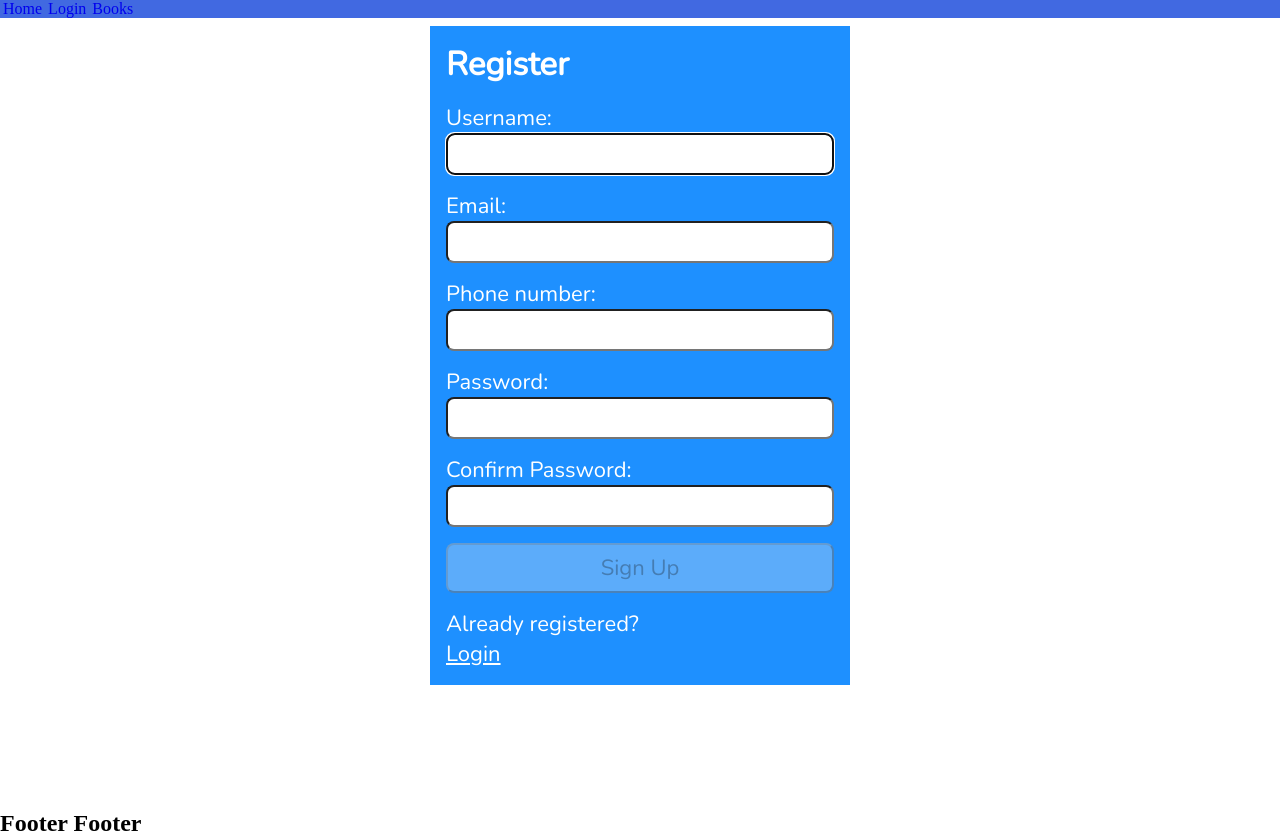
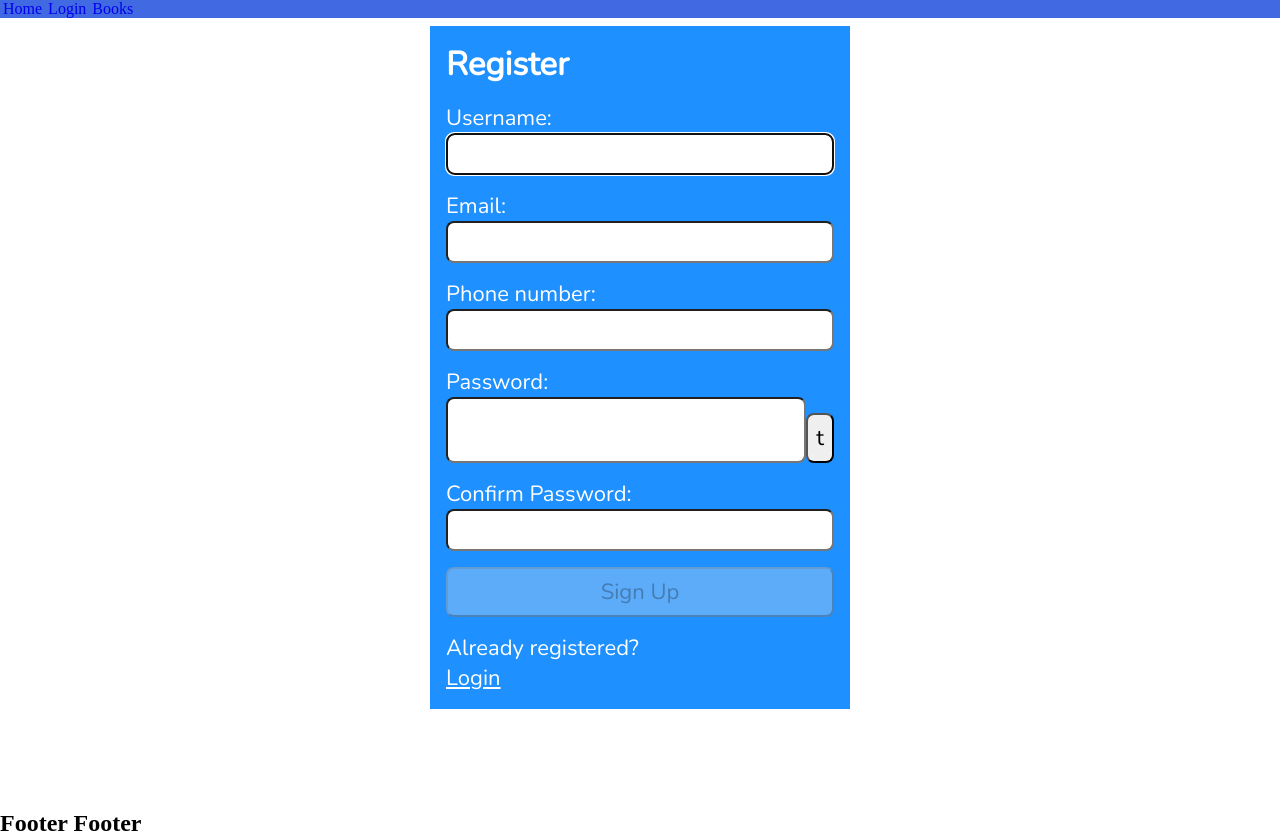
Before and after one commit to CapitalRhino/BiblioExchange, a React (Create React App) app in the folder AspNetReactMySql/appfrontend/: page /Register in a window 1280 px wide. Built offline with nearby package versions, Linux system fonts and the light colour scheme; no server answers.

Commit message:
passwoedToggle start

```diff
--- /dev/null
+++ b/AspNetReactMySql/appfrontend/src/Auth/PasswordToggle.js
@@ -0,0 +1,23 @@
+import React from 'react'
+
+function PasswordToggle({ params }) {
+    const { id, pwd, setPwd, describedby, validPwd, setPwdFocus } = params
+    return (
+        <div className="passwordShow">
+        <input
+            type="password"
+            id={id}
+            onChange={(e) => setPwd(e.target.value)}
+            value={pwd}
+            required
+            aria-invalid={validPwd ? "false" : "true"}
+            aria-describedby={describedby}
+            onFocus={() => setPwdFocus(true)}
+            onBlur={() => setPwdFocus(false)}
+        />
+        <button>t</button>
+        </div>
+    )
+}
+
+export default PasswordToggle
--- a/AspNetReactMySql/appfrontend/src/Auth/Register.js
+++ b/AspNetReactMySql/appfrontend/src/Auth/Register.js
@@ -5,6 +5,7 @@ import axios from '../api/axios';
 import { Link, useNavigate } from "react-router-dom";
 import '../Styles/Register.css';
 import AuthContext from "./AuthProvider";
+import PasswordToggle from "./PasswordToggle";
 
 const USER_REGEX = /^[A-z][A-z0-9-_]{3,23}$/;
 const PWD_REGEX = /^(?=.*[a-z])(?=.*[A-Z])(?=.*[0-9])(?=.*[!@#$%]).{8,24}$/;
@@ -189,7 +190,7 @@ const Register = () => {
                             <FontAwesomeIcon icon={faCheck} className={validPwd ? "valid" : "hide"} />
                             <FontAwesomeIcon icon={faTimes} className={validPwd || !pwd ? "hide" : "invalid"} />
                         </label>
-                        <input
+                        {/* <input
                             type="password"
                             id="password"
                             onChange={(e) => setPwd(e.target.value)}
@@ -199,7 +200,8 @@ const Register = () => {
                             aria-describedby="pwdnote"
                             onFocus={() => setPwdFocus(true)}
                             onBlur={() => setPwdFocus(false)}
-                        />
+                        /> */}
+                        <PasswordToggle params={{password:"password",pwd:pwd,setPwd:setPwd,describedby:"pwdnote",validPwd:validPwd,setPwdFocus:setPwdFocus}}/>
                         <p id="pwdnote" className={pwdFocus && !validPwd ? "instructions" : "offscreen"}>
                             <FontAwesomeIcon icon={faInfoCircle} />
                             8 to 24 characters.<br />
--- a/AspNetReactMySql/appfrontend/src/Styles/Register.css
+++ b/AspNetReactMySql/appfrontend/src/Styles/Register.css
@@ -106,3 +106,21 @@ label,
 .line {
     display: inline-block;
 }
+.passwordShow
+{
+    display: flex;
+    flex-direction: row;
+    flex-wrap: nowrap;
+}
+.passwordShow input{
+    font-family: 'Nunito', sans-serif;
+    font-size: 22px;
+    /* padding: 0.25rem; */
+    border-radius: 0.5rem;
+    flex: 1 1 100px;
+    padding: 0;
+}
+.passwordShow button
+{
+    flex: 0 1 10px;
+}
```
Also changed, not shown: AspNetReactMySql/appfrontend/src/Styles/site.css (line endings or trailing spaces).
